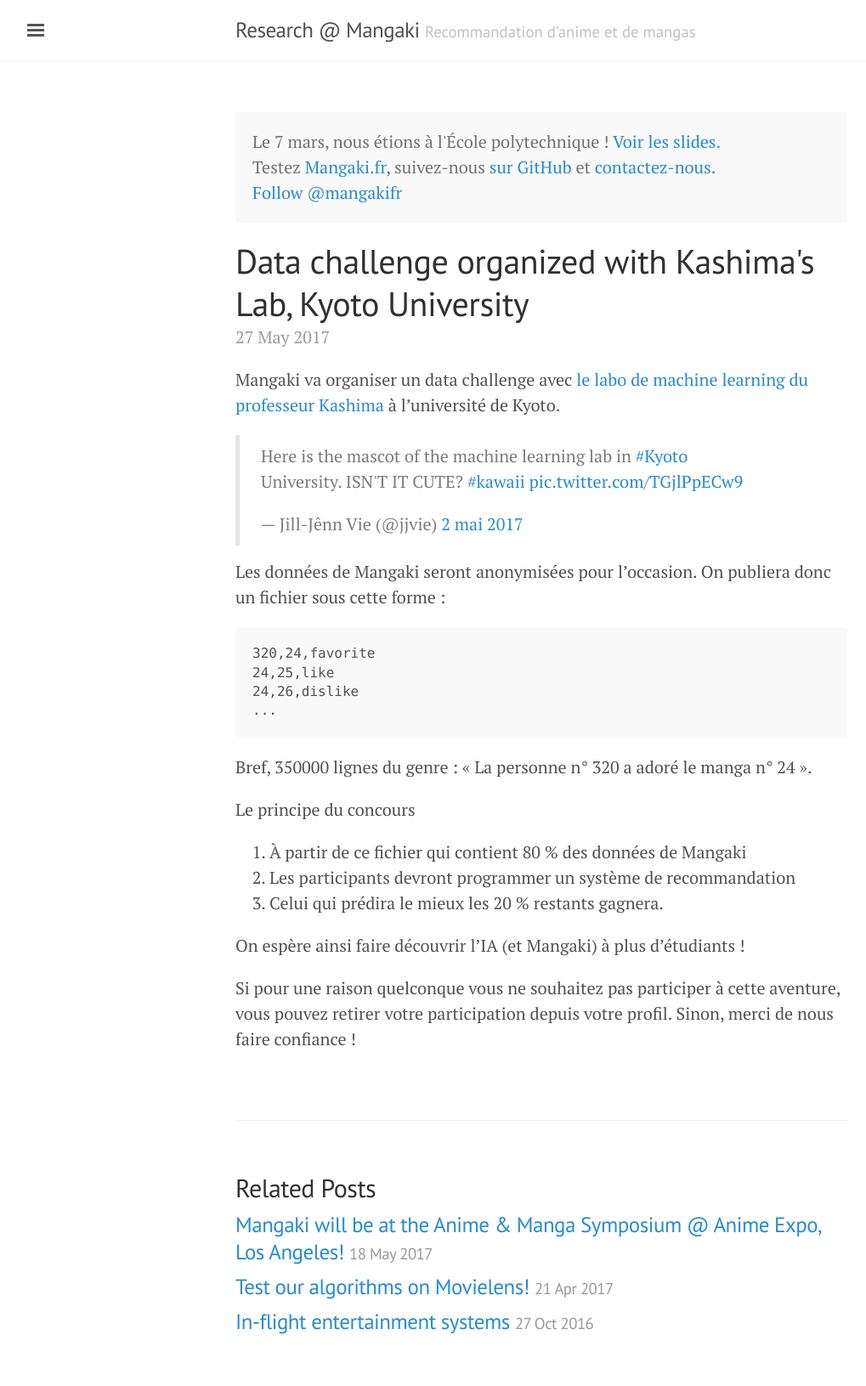
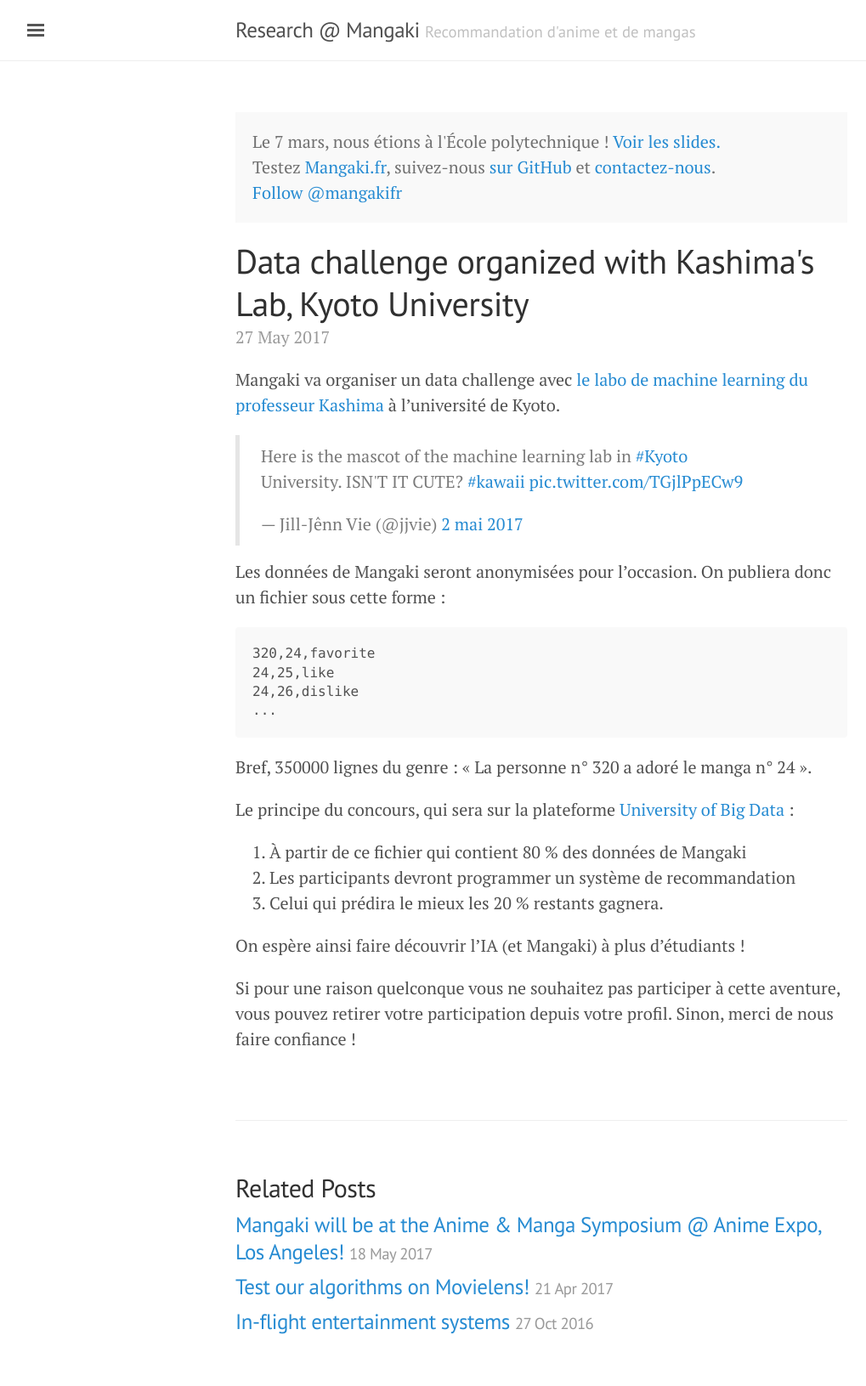
Before and after one commit to mangaki/research, a Jekyll site: the page built from _posts/2017-05-27-data-challenge-kyoto-university.md, in a window 1280 px wide. Shown: the whole page at 85% size, without its empty margins (3-1022 px from the left). Built offline with Jekyll 4.4.1, drawn with Linux system fonts in a browser that asks for light colours; a script that is not in the unit is left out; comment, search, counter and statistics services are not loaded.

Commit message:
Fix post

```diff
--- a/_posts/2017-05-27-data-challenge-kyoto-university.md
+++ b/_posts/2017-05-27-data-challenge-kyoto-university.md
@@ -16,7 +16,7 @@
 
 Bref, 350000 lignes du genre : « La personne n° 320 a adoré le manga n° 24 ».
 
-Le principe du concours
+Le principe du concours, qui sera sur la plateforme [University of Big Data](http://universityofbigdata.net/?lang=en) :
 
 1. À partir de ce fichier qui contient 80 % des données de Mangaki
 2. Les participants devront programmer un système de recommandation
```
